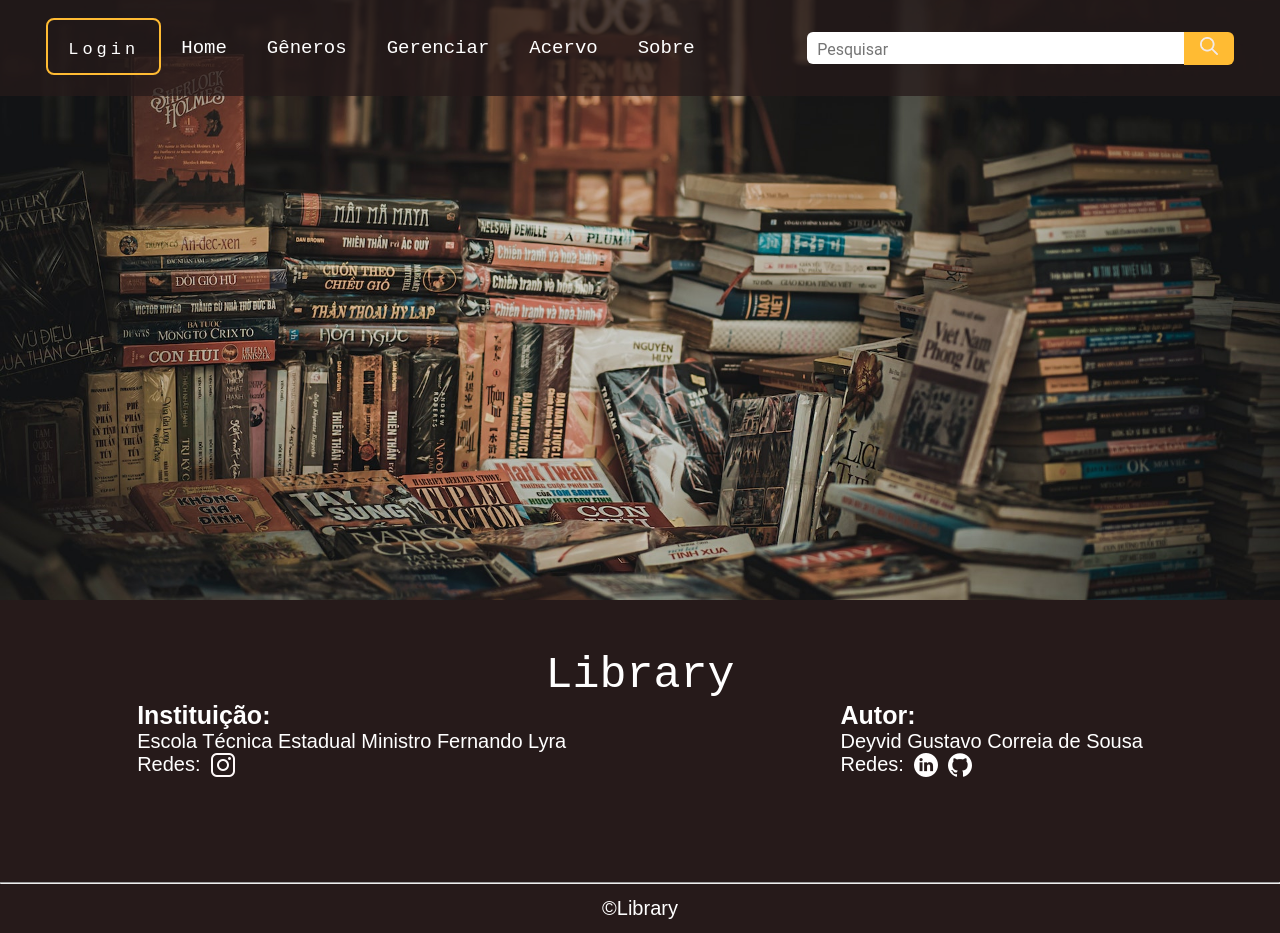
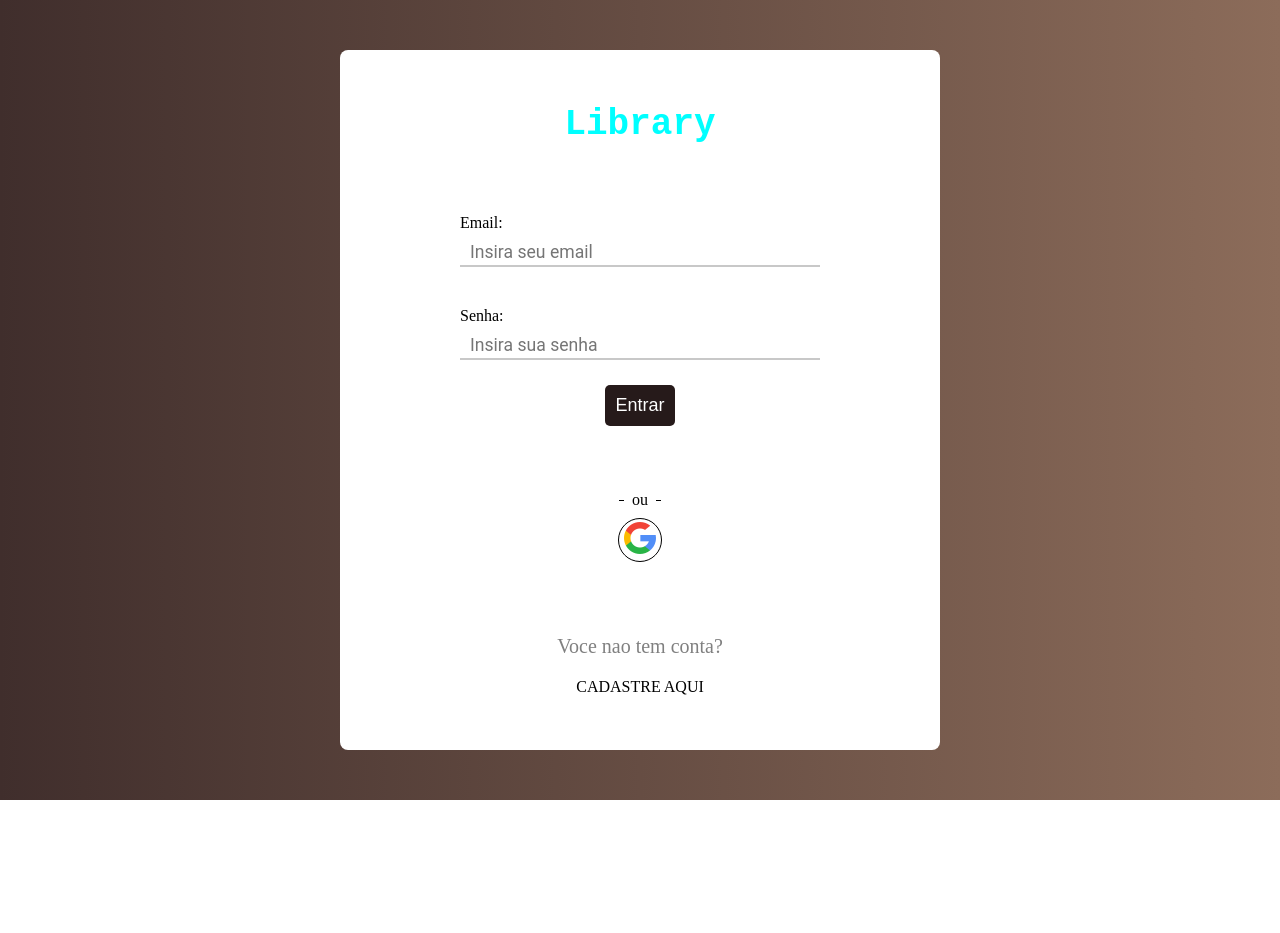
Before and after one commit to degu0/Library, a PHP site: template src/view/Login/login.php in a window 1280 px wide. After the commit the page ends 800 px from the top, so only its background shows below. Run offline with PHP 8.4, Linux system fonts and the light colour scheme; the template is opened without the code that fills it, so the values that code supplies are empty.

Commit message:
Adições no feriado

```diff
--- a/public/index.php
+++ b/public/index.php
@@ -9,7 +9,7 @@ use Library_ETE\controller\ErroController;
 
 session_start();
 
-$requestRoute = array_key_exists("PATH_INFO", $_SERVER) ? $_SERVER["PATH_INFO"] : "/";
+$requestRoute = array_key_exists("PATH_INFO", $_SERVER) ? $_SERVER["PATH_INFO"] : "/home";
 $routes = require_once __DIR__ . "/../config/routes.php";
 
 
--- a/public/librares/css/head_home.css
+++ b/public/librares/css/head_home.css
@@ -4,7 +4,7 @@
 }
 
 :root {
-    --corFundo : #261a1ac0;
+    --corFundo : rgba(38, 26, 26, 0.753);
     --corFundoDrop: #2f2121;
     --corFontes: #ffff;
     --corLinha: #3c3939;
--- /dev/null
+++ b/public/librares/css/login.css
@@ -0,0 +1,149 @@
+* {
+    margin: 0;
+    padding: 0;
+}
+
+
+html,
+body {
+    background: -webkit-linear-gradient(left, #402E2C, #8c6c5a);
+    background: -moz-linear-gradient(left, #402E2C, #8c6c5a);
+    background: -ms-linear-gradient(left, #402E2C, #8c6c5a);
+    background: -o-linear-gradient(left, #402E2C, #8c6c5a);
+    background: linear-gradient(to right, #402E2C, #8c6c5a);
+}
+
+
+.area_login {
+    display: flex;
+    justify-items: center;
+    align-items: center;
+    height: 100vh;
+    justify-content: center;
+}
+
+.login {
+    background-color: #fff;
+    border-radius: 8px;
+    margin: auto;
+    height: 700px;
+    width: 600px;
+    display: flex;
+    flex-direction: column;
+    justify-content: space-evenly;
+    align-items: center;
+}
+
+#titulo {
+    color: aqua;
+    text-align: center;
+    font-size: 36px;
+    font-family: 'Courier New', Courier, monospace;
+}
+
+form {
+    display: flex;
+    justify-content: center;
+    flex-direction: column;
+    align-items: center;
+}
+
+
+.input {
+    margin: 15px 0px;
+}
+
+.input input {
+    font-family: 'Roboto', sans-serif;
+    font-size: 1.1em;
+    padding: 0px 0px 3px 10px;
+    color: #36383C;
+    border: none;
+    border-bottom: 2px solid rgb(200, 200, 200);
+    outline: none;
+    margin: 10px 0px;
+    width: 350px;
+}
+
+
+#button {
+    padding: 10px;
+    font-size: 18px;
+    background-color: #261A1A;
+    color: #fff;
+    border: none;
+    border-radius: 5px;
+}
+
+
+
+/* Aqui podemos configurar
+   a estilização do título
+*/
+.blog-title {
+    overflow: hidden;
+    text-align: center;
+    margin: 10px 0px;
+}
+
+/* Aqui criamos o estilo
+     da linha esquerda (before)
+     e linha direita (after)
+  */
+.blog-title:before,
+.blog-title:after {
+    background-color: #000;
+    content: "";
+    display: inline-block;
+    height: 1px;
+    position: relative;
+    vertical-align: middle;
+    width: 19%;
+}
+
+/* Aqui configuramos o estilo
+     da linha esquerda (before)
+  */
+.blog-title:before {
+    right: 0.5em;
+}
+
+/* Aqui configuramos o estilo
+     da linha direita (after)
+  */
+.blog-title:after {
+    left: 0.5em;
+}
+
+
+.cadastre {
+    text-align: center;
+}
+
+.cadastre p {
+    font-size: 20px;
+    font-weight: 200;
+    color: gray;
+    margin: 20px 0px;
+}
+
+.cadastre a {
+    color: black;
+    text-decoration: none;
+    font: 30px 300 arial;
+}
+
+.cadastre_google {
+    display: flex;
+    flex-direction: column;
+}
+
+.link_google {
+    background-color: transparent;
+    border-radius: 50%;
+    border: none;
+    width: 42px;
+    height: 42px;
+    margin: auto;
+    outline: 1px solid black;
+}
--- a/src/view/Login/login.php
+++ b/src/view/Login/login.php
@@ -0,0 +1,46 @@
+<!DOCTYPE html>
+<html lang="pt-br">
+
+<head>
+    <meta charset="UTF-8">
+    <meta http-equiv="X-UA-Compatible" content="IE=edge">
+    <meta name="viewport" content="width=device-width, initial-scale=1.0">
+    <title>Library - Login</title>
+    <link rel="shortcut icon" href="/images/Library_Icon.png" type="image/x-icon">
+    <link rel="stylesheet" href="/librares/css/login.css">
+</head>
+
+<body>
+    <section class="area_login">
+        <div class="login">
+            <div>
+                <h1 id="titulo">Library</h1>
+            </div>
+            <form action="/login/logar" method="POST">
+                <div class="input">
+                    <label for="email">Email:</label><br>
+                    <input type="email" name="email" id="email" placeholder="Insira seu email">
+                </div>
+                <div class="input">
+                    <label for="senha">Senha:</label><br>
+                    <input type="password" name="senha" id="senha" placeholder="Insira sua senha">
+                </div>
+                <input type="submit" value="Entrar" id="button">
+            </form>
+            <div class="cadastre_google">
+                <p class="blog-title">ou</p>
+                <button class="link_google">
+                    <a href="">
+                        <img src="/images/google.png" alt="Logo da google">
+                    </a>
+                </button>
+            </div>
+            <div class="cadastre">
+                <p>Voce nao tem conta?</p>
+                <a href="/cadastro/usuario">CADASTRE AQUI</a>
+            </div>
+        </div>
+    </section>
+</body>
+
+</html>
--- a/src/view/home/home.php
+++ b/src/view/home/home.php
@@ -22,7 +22,7 @@
                         </button></li>
                     <li><a href="/home">Home</a></li>
                     <li class="dropdown-center">
-                        <a href="">Gêneros</a>
+                        <a href="/">Gêneros</a>
                         <ul class="dropdown">
                             <li><a href="/generos/paradidaticos">Paradidáticos</a></li>
                             <li><a href="/generos/didaticos">Didáticos</a></li>
```
Also changed, not shown: src/controller/AboutController.php (+22 -0 lines), src/controller/AcervoController.php (+33 -0 lines), src/controller/BookController.php (+33 -0 lines), src/controller/EditController.php (+33 -0 lines), src/controller/GenreController.php (+33 -0 lines), src/controller/LoginController.php (+51 -0 lines), src/controller/ShareController.php (+33 -0 lines), src/controller/inheritance/Controller.php (+9 -0 lines), public/images/google.png (added).
